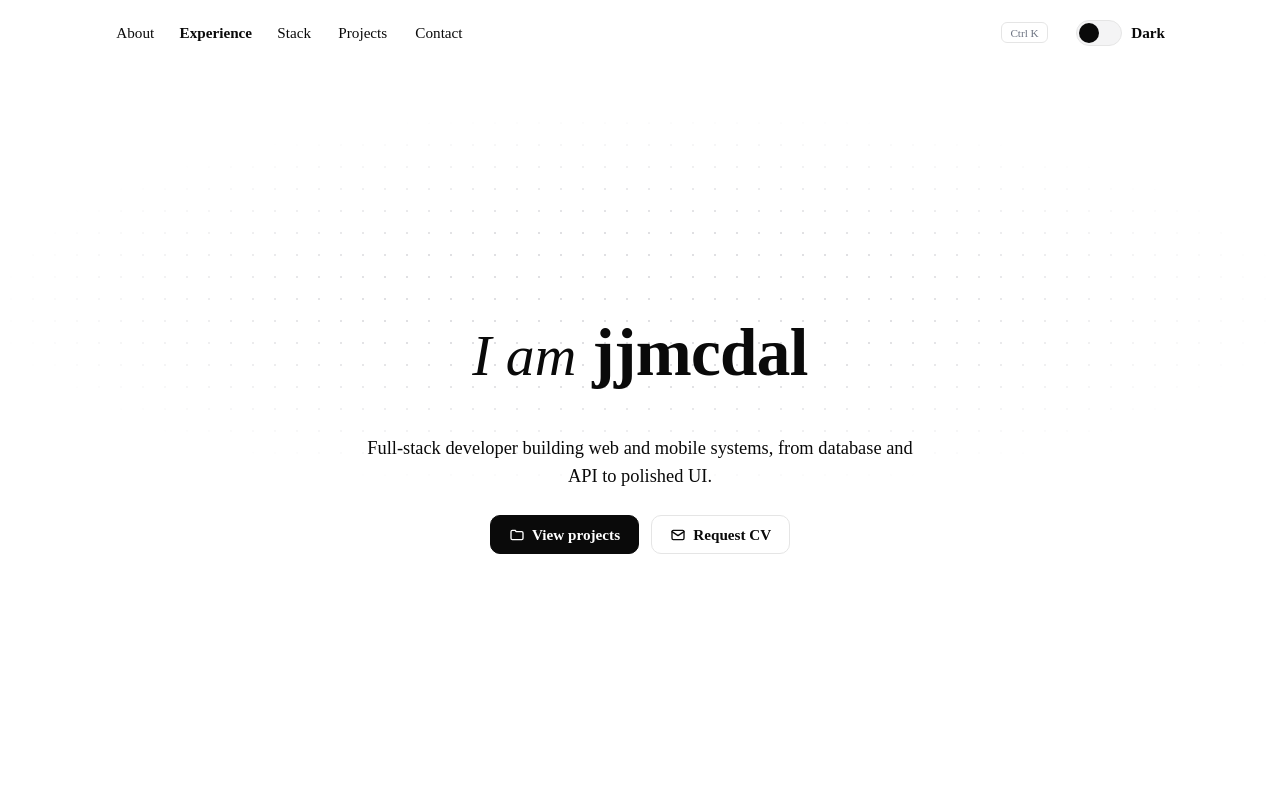
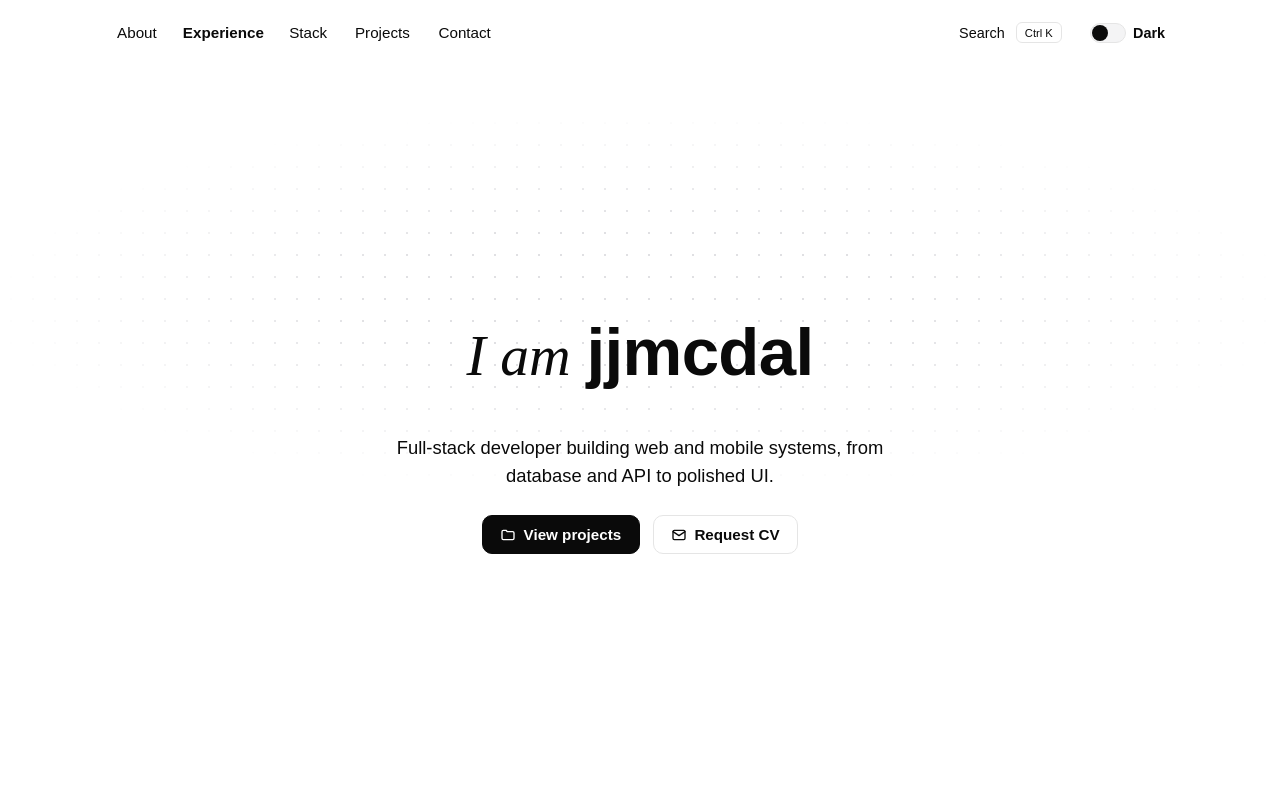
Before and after one commit to JjMcdal/portfolio-jjmcdal, a Next.js app: page / in a window 1280 px wide. Shown: the top 800 px of the page. Built offline with nearby package versions, Linux system fonts and the light colour scheme.

Commit message:
Refine command palette and search controls
Match the command palette reference layout, add grouped navigation/actions, and support purple mode with top-only search visibility.

```diff
--- a/app/globals.css
+++ b/app/globals.css
@@ -1,7 +1,7 @@
 :root{color-scheme:light;--bg:#fff;--text:#0a0a0a;--muted:#6b7280;--border:#e5e5e5;--card:#fff;--chip:#f4f4f5;--dot:#d4d4d8;--solid:#0a0a0a;--on-solid:#fff;--nav-bg:rgba(255,255,255,.85);--shadow:0 8px 30px rgba(0,0,0,.08);
-/* All three point to the same serif stack so every feature uses Times New Roman */
---hand:"Times New Roman",Times,"Liberation Serif",serif;--sans:"Times New Roman",Times,"Liberation Serif",serif;--mono:"Times New Roman",Times,"Liberation Serif",serif}
+--hand:"Times New Roman",Times,"Liberation Serif",serif;--sans:Arial,"Helvetica Neue",sans-serif;--mono:Arial,"Helvetica Neue",sans-serif}
 [data-theme=dark]{color-scheme:dark;--bg:#000;--text:#fafafa;--muted:#a1a1aa;--border:#27272a;--card:#0a0a0a;--chip:#18181b;--dot:#3f3f46;--solid:#fafafa;--on-solid:#000;--nav-bg:rgba(0,0,0,.85);--shadow:0 8px 30px rgba(255,255,255,.06)}
+[data-theme=purple]{color-scheme:light;--bg:#fff;--text:#17121f;--muted:#756a80;--border:#e7dff0;--card:#fff;--chip:#f4eff9;--dot:#d8c9e6;--solid:#7b3fc6;--on-solid:#fff;--nav-bg:rgba(255,255,255,.85);--shadow:0 8px 30px rgba(123,63,198,.14)}
 *{margin:0;padding:0;box-sizing:border-box}
 html{scroll-behavior:smooth;scroll-padding-top:6rem;-webkit-text-size-adjust:100%}
 body{background:var(--bg);color:var(--text);font-family:var(--sans);font-size:1.05rem;line-height:1.6;overflow-x:hidden;-webkit-font-smoothing:antialiased;-moz-osx-font-smoothing:grayscale;text-rendering:optimizeLegibility;transition:background-color .25s,color .25s}
@@ -30,13 +30,15 @@ section{padding:0}
 .nav-links a::after{content:attr(data-label);font-weight:700;height:0;visibility:hidden;overflow:hidden}
 .nav-links a:hover{opacity:.6}
 .nav-links a.active{font-weight:700}
-.search-btn{display:flex;align-items:center;background:none;border:none;color:var(--muted)}
+.search-btn{display:flex;align-items:center;gap:.7rem;background:none;border:none;color:var(--text);font-size:.9rem}
 .search-icon{display:none}
+.search-label{font-weight:400}
+.search-btn.scrolled{display:none}
 .kbd{font-family:var(--mono);font-size:.7rem;border:1px solid var(--border);border-radius:6px;padding:.2rem .5rem;background:var(--card);white-space:nowrap}
-.switch{display:flex;align-items:center;gap:.6rem;background:none;border:none;font-weight:700;font-size:.95rem}
-.track{width:46px;height:26px;border-radius:999px;background:var(--chip);border:1px solid var(--border);position:relative}
-.thumb{position:absolute;top:2px;left:2px;width:20px;height:20px;border-radius:50%;background:var(--solid);transition:transform .2s}
-[data-theme=dark] .thumb{transform:translateX(20px)}
+.switch{display:flex;align-items:center;gap:.45rem;background:none;border:none;font-weight:700;font-size:.9rem}
+.track{width:36px;height:20px;border-radius:999px;background:var(--chip);border:1px solid var(--border);position:relative}
+.thumb{position:absolute;top:1px;left:1px;width:16px;height:16px;border-radius:50%;background:var(--solid);transition:transform .2s}
+[data-theme=dark] .thumb{transform:translateX(16px)}
 
 /* Hero */
 .hero{min-height:100vh;min-height:100svh;display:flex;flex-direction:column;justify-content:center;align-items:center;text-align:center;padding:8rem 0 4rem;position:relative;border-bottom:none}
@@ -152,20 +154,22 @@ footer{padding:2rem 0}
 .note{font-size:.95rem;color:var(--muted);border-left:2px solid var(--border);padding-left:.8rem}
 
 /* Palette */
-.palette-bg{position:fixed;inset:0;background:rgba(0,0,0,.5);z-index:200;display:flex;align-items:flex-start;justify-content:center;padding-top:14vh}
-.palette{width:min(560px,92vw);background:var(--card);border:1px solid var(--border);border-radius:16px;box-shadow:var(--shadow);overflow:hidden}
-.palette header{padding:1.1rem 1.25rem .3rem}
-.palette header h2{font-size:1.1rem}
-.palette header p{color:var(--muted);font-size:.95rem}
-.palette input{width:100%;border:none;border-bottom:1px solid var(--border);background:transparent;color:var(--text);padding:.9rem 1.25rem;font-size:1rem;font-family:var(--sans);outline:none}
-.palette ul{max-height:320px;overflow-y:auto;padding:.5rem}
-.palette li button{width:100%;text-align:left;background:none;border:none;padding:.7rem .8rem;border-radius:8px;font-size:1rem;display:flex;justify-content:space-between}
-.palette li button small{color:var(--muted);font-family:var(--mono);font-size:.8rem}
-.palette li button.sel{background:var(--chip)}
+.palette-bg{position:fixed;inset:0;background:rgba(0,0,0,.1);backdrop-filter:blur(7px);z-index:200;display:flex;align-items:flex-start;justify-content:center;padding-top:27vh}
+.palette{width:min(410px,92vw);background:var(--card);border:1px solid #d4d4d4;border-radius:15px;box-shadow:0 14px 40px rgba(0,0,0,.12);overflow:hidden;padding:.5rem}
+.palette-search{display:flex;align-items:center;gap:.55rem;background:var(--chip);border-radius:11px;padding:0 .7rem;color:#a1a1aa}
+.palette-search input{width:100%;border:none;background:transparent;color:var(--text);padding:.55rem 0;font-size:.95rem;font-family:var(--sans);outline:none}
+.palette ul{max-height:360px;overflow-y:auto;padding:.35rem 0}
+.command-group{padding:.2rem 0}
+.command-group+ .command-group{border-top:1px solid var(--border);margin-top:.25rem;padding-top:.45rem}
+.command-group p{padding:.35rem .55rem .25rem;color:var(--muted);font-size:.78rem;font-weight:700}
+.command-group button{width:100%;text-align:left;background:none;border:none;padding:.45rem .55rem;border-radius:9px;font-size:.95rem;display:flex;align-items:center;gap:.65rem}
+.command-group button.sel{background:var(--chip)}
+.command-icon{width:17px;height:17px;flex:none;color:var(--text)}
 .empty{text-align:center;color:var(--muted);padding:1rem}
 
 @media(max-width:860px){
   .nav-links,.kbd,.switch-label{display:none}
+  .search-btn.scrolled{display:none}
   .search-icon{display:flex}
   /* margin-right:auto pushes the search icon and the theme toggle to the right, even while the logo is hidden */
   .nav{gap:1rem}.nav-logo,.nav-logo.hide{margin-right:auto}
--- a/components/Chrome.tsx
+++ b/components/Chrome.tsx
@@ -2,9 +2,11 @@
 import Link from "next/link";
 import { useCallback, useEffect, useRef, useState, useSyncExternalStore } from "react";
 import { usePathname, useRouter } from "next/navigation";
-import { EMAIL, GITHUB, PROJECTS } from "@/lib/data";
 
 const SECTIONS = ["about", "experience", "stack", "projects", "contact"];
+type CommandGroup = "Navigate" | "Actions";
+type CommandIcon = "home" | "about" | "experience" | "stack" | "projects" | "contact" | "theme";
+type Command = { name: string; group: CommandGroup; icon: CommandIcon; run: () => void };
 
 // Theme state is read from <html data-theme>, so no setState is needed inside an effect
 const subscribeTheme = (cb: () => void) => {
@@ -23,6 +25,19 @@ const getServerMac = () => false;
 const SearchIcon = () => (
   <svg width="16" height="16" viewBox="0 0 24 24" fill="none" stroke="currentColor" strokeWidth="2" strokeLinecap="round" aria-hidden="true"><circle cx="11" cy="11" r="7" /><path d="m20 20-3.5-3.5" /></svg>
 );
+
+const CommandIcon = ({ name }: { name: CommandIcon }) => {
+  const paths = {
+    home: <><path d="m3 10 9-7 9 7" /><path d="M5 9v11h14V9" /><path d="M9 20v-6h6v6" /></>,
+    about: <><circle cx="12" cy="8" r="3" /><path d="M5 21a7 7 0 0 1 14 0" /></>,
+    experience: <><circle cx="12" cy="8" r="3" /><path d="m9 13-1 8 4-2 4 2-1-8" /></>,
+    stack: <><path d="M4 6h16v12H4z" /><path d="M8 10h8M8 14h5" /></>,
+    projects: <><path d="M3 7h6l2 2h10v9H3z" /><path d="M3 7V5h6l2 2" /></>,
+    contact: <><rect x="3" y="5" width="18" height="14" rx="2" /><path d="m3 7 9 6 9-6" /></>,
+    theme: <><circle cx="12" cy="12" r="4" /><path d="M12 2v2M12 20v2M4.9 4.9l1.4 1.4M17.7 17.7l1.4 1.4M2 12h2M20 12h2M4.9 19.1l1.4-1.4M17.7 6.3l1.4-1.4" /></>,
+  };
+  return <svg className="command-icon" viewBox="0 0 24 24" fill="none" stroke="currentColor" strokeWidth="1.8" strokeLinecap="round" strokeLinejoin="round" aria-hidden="true">{paths[name]}</svg>;
+};
 
 export default function Chrome() {
   const router = useRouter();
@@ -46,6 +61,11 @@ export default function Chrome() {
     document.documentElement.dataset.theme = next;
     try { localStorage.setItem("theme", next); } catch {}
   }, []);
+  const togglePurple = useCallback(() => {
+    const next = document.documentElement.dataset.theme === "purple" ? "light" : "purple";
+    document.documentElement.dataset.theme = next;
+    try { localStorage.setItem("theme", next); } catch {}
+  }, []);
 
   const openPalette = () => { setQ(""); setSel(0); setOpen(true); };
 
@@ -56,6 +76,10 @@ export default function Chrome() {
       window.scrollTo({ top: 0, behavior: "smooth" });
       history.replaceState(null, "", "/"); // remove the #section from the URL
     }
+  };
+  const goHomeCommand = () => {
+    if (isHome) window.scrollTo({ top: 0, behavior: "smooth" });
+    else router.push("/");
   };
 
   useEffect(() => {
@@ -97,13 +121,17 @@ export default function Chrome() {
   }, [open]);
 
   const go = (path: string) => () => router.push(path);
-  const items = [
-    ...SECTIONS.map((s) => ({ name: "Go to " + s[0].toUpperCase() + s.slice(1), hint: "section", run: go("/#" + s) })),
-    ...PROJECTS.map((p) => ({ name: "Open " + p.title, hint: "project", run: go("/projects/" + p.id) })),
-    { name: dark ? "Switch to light mode" : "Switch to dark mode", hint: "action", run: toggleTheme },
-    { name: "Send an email", hint: "action", run: () => { window.location.assign("mailto:" + EMAIL); } },
-    { name: "Open GitHub", hint: "link", run: () => { window.open(GITHUB, "_blank", "noopener"); } },
-  ].filter((c) => c.name.toLowerCase().includes(q.trim().toLowerCase()));
+  const commands: Command[] = [
+    { name: "Home", group: "Navigate", icon: "home", run: goHomeCommand },
+    ...SECTIONS.map((s) => ({
+      name: s === "stack" ? "Tech Stack" : s[0].toUpperCase() + s.slice(1),
+      group: "Navigate" as const,
+      icon: s as CommandIcon,
+      run: go("/#" + s),
+    })),
+    { name: "Toggle Purple Mode", group: "Actions", icon: "theme", run: togglePurple },
+  ];
+  const items = commands.filter((c) => c.name.toLowerCase().includes(q.trim().toLowerCase()));
 
   const run = (i: number) => { const it = items[i]; if (it) { setOpen(false); it.run(); } };
   const onInputKey = (e: React.KeyboardEvent) => {
@@ -152,8 +180,9 @@ export default function Chrome() {
             );
           })}
         </div>
-        <button className="search-btn" onClick={openPalette} aria-label="Open command palette">
+        <button className={"search-btn" + (pill ? " scrolled" : "")} onClick={openPalette} aria-label="Open command palette">
           <span className="search-icon"><SearchIcon /></span>
+          <span className="search-label">Search</span>
           <span className="kbd">{mac ? "⌘ K" : "Ctrl K"}</span>
         </button>
         <button className="switch" onClick={toggleTheme} aria-label="Toggle dark mode">
@@ -165,12 +194,13 @@ export default function Chrome() {
       {open && (
         <div className="palette-bg" onClick={(e) => { if (e.target === e.currentTarget) setOpen(false); }}>
           <div ref={dialog} onKeyDown={onDialogKey} className="palette" role="dialog" aria-modal="true" aria-label="Command palette">
-            <header><h2>Command palette</h2><p>Navigate the site or run a quick action</p></header>
-            <input ref={input} value={q} onChange={(e) => { setQ(e.target.value); setSel(0); }} onKeyDown={onInputKey} placeholder="Type a command or search…" autoComplete="off" />
+            <div className="palette-search"><SearchIcon /><input ref={input} value={q} onChange={(e) => { setQ(e.target.value); setSel(0); }} onKeyDown={onInputKey} placeholder="Type a command or search..." autoComplete="off" /></div>
             <ul>
-              {items.length ? items.map((c, i) => (
-                <li key={c.name}><button className={i === sel ? "sel" : ""} onMouseEnter={() => setSel(i)} onClick={() => run(i)}>{c.name}<small>{c.hint}</small></button></li>
-              )) : <li className="empty">No matches.</li>}
+              {items.length ? (["Navigate", "Actions"] as CommandGroup[]).map((group) => {
+                const grouped = items.filter((item) => item.group === group);
+                if (!grouped.length) return null;
+                return <li className="command-group" key={group}><p>{group}</p>{grouped.map((c) => { const i = items.indexOf(c); return <button key={c.name} className={i === sel ? "sel" : ""} onMouseEnter={() => setSel(i)} onClick={() => run(i)}><CommandIcon name={c.icon} /><span>{c.name}</span></button>; })}</li>;
+              }) : <li className="empty">No matches.</li>}
             </ul>
           </div>
         </div>
```
